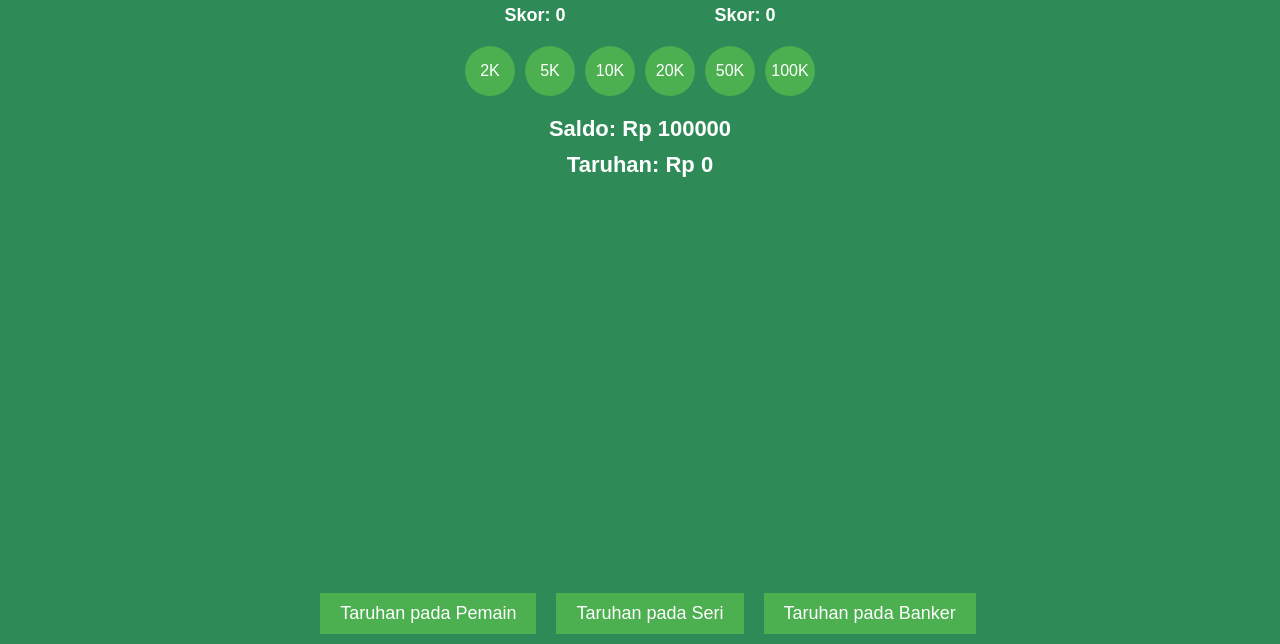
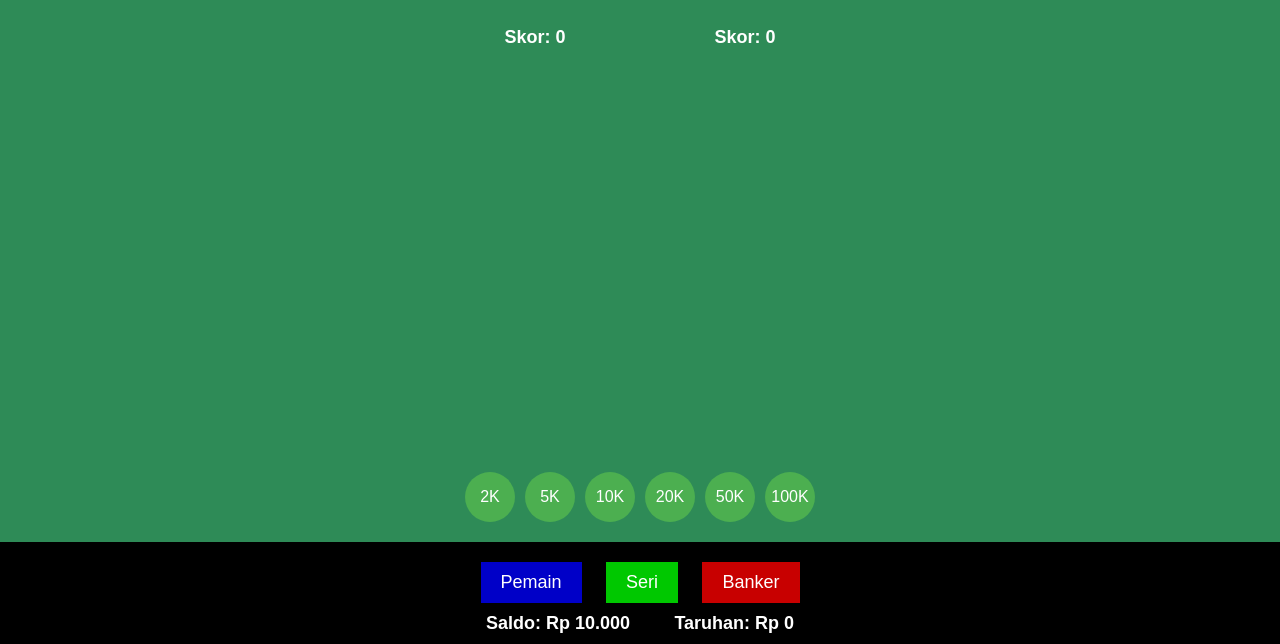
Before and after one commit to hilmobibi/gemblong88, a plain HTML site: page index.html in a window 1280 px wide. Shown: the part 156-800 px from the top of the page. Drawn offline with Linux system fonts and the light colour scheme.

Commit message:
benerin css L

```diff
--- a/index.html
+++ b/index.html
@@ -10,27 +10,14 @@
             text-align: center;
             background-color: #2e8b57;
             color: #fff;
+            margin: 0;
+            display: flex;
+            flex-direction: column;
+            min-height: 100vh; /* Make sure the body covers the full height */
         }
         .container {
             margin-top: 50px;
-        }
-        .bet-buttons {
-            position: fixed;
-            bottom: 0;
-            width: 100%;
-            background-color: #2e8b57;
-            padding: 10px 0;
-            display: flex;
-            justify-content: center;
-            gap: 20px;
-        }
-        .bet-button {
-            padding: 10px 20px;
-            font-size: 18px;
-            cursor: pointer;
-            border: none;
-            color: #fff;
-            background-color: #4CAF50;
+            flex: 1; /* Allow this section to grow */
         }
         .hands-container {
             display: flex;
@@ -49,9 +36,6 @@
             justify-content: center;
             margin-top: 10px;
             gap: 10px;
-        }
-        .card-image-container {
-            position: relative;
         }
         .card-image {
             width: 60px;
@@ -88,10 +72,51 @@
             align-items: center;
             justify-content: center;
         }
+
+        .bottomSection {
+            background-color: #000000;
+            padding: 10px 0;
+        }
+        .bet-button {
+            padding: 10px 20px;
+            font-size: 18px;
+            cursor: pointer;
+            border: none;
+            color: #fff;
+            margin:  10px;
+        }
+        .bbplayer {
+            background-color: rgb(0, 0, 200);
+            padding: 10px 20px;
+            font-size: 18px;
+            cursor: pointer;
+            border: none;
+            color: #fff;
+            margin:  10px;
+        }
+        .bbtie {
+            background-color: rgb(0, 200, 0);
+            padding: 10px 20px;
+            font-size: 18px;
+            cursor: pointer;
+            border: none;
+            color: #fff;
+            margin:  10px;
+        }
+        .bbbanker {
+            background-color: rgb(200, 0, 0);
+            padding: 10px 20px;
+            font-size: 18px;
+            cursor: pointer;
+            border: none;
+            color: #fff;
+            margin:  10px;
+        }
         #balance, #bet-amount {
-            font-size: 22px;
+            font-size: 18px;
             font-weight: bold;
-            margin: 10px 0;
+            display: inline;
+            margin: 20px;
         }
     </style>
 </head>
@@ -111,6 +136,8 @@
                 <div id="banker-cumulative-score" class="cumulative-score">Skor: 0</div>
             </div>
         </div>
+    </div>
+
     <div class="coin-container">
         <button class="coin" onclick="selectBetAmount(2000)">2K</button>
         <button class="coin" onclick="selectBetAmount(5000)">5K</button>
@@ -119,16 +146,17 @@
         <button class="coin" onclick="selectBetAmount(50000)">50K</button>
         <button class="coin" onclick="selectBetAmount(100000)">100K</button>
     </div>
+
+    <div class="bottomSection">
+        <button class="bbplayer" onclick="placeBet('Player')">Pemain</button>
+        <button class="bbtie" onclick="placeBet('Tie')">Seri</button>
+        <button class="bbbanker" onclick="placeBet('Banker')">Banker</button>
+        <div class="money-section">
+            <div id="balance">Saldo: Rp 10.000</div>
+            <div id="bet-amount">Taruhan: Rp 0</div>
         </div>
 
-    <div class="bet-buttons">
-        <button class="bet-button" onclick="placeBet('Player')">Taruhan pada Pemain</button>
-        <button class="bet-button" onclick="placeBet('Tie')">Taruhan pada Seri</button>
-        <button class="bet-button" onclick="placeBet('Banker')">Taruhan pada Banker</button>
     </div>
-
-    <div id="balance">Saldo: Rp 100000</div>
-    <div id="bet-amount">Taruhan: Rp 0</div>
 
     <script>
         let deck = [];
@@ -137,6 +165,10 @@
         let playerBet = '';
         let balance = 10000; // initial balance
         let betAmount = 0; // selected bet amount
+
+        function formatCurrency(amount) {
+            return amount.toString().replace(/\B(?=(\d{3})+(?!\d))/g, "."); // Format with thousands separator
+        }
 
         function initializeDeck() {
             deck = [];
@@ -169,7 +201,7 @@
 
         function selectBetAmount(amount) {
             betAmount = amount;
-            document.getElementById("bet-amount").innerHTML = `Taruhan: Rp ${amount}`;
+            document.getElementById("bet-amount").innerHTML = `Taruhan: Rp ${formatCurrency(amount)}`;
             document.getElementById("result").innerHTML = ''; // Clear result when selecting a new bet
         }
 
@@ -185,7 +217,7 @@
         }
 
         function updateBalanceDisplay() {
-            document.getElementById("balance").innerHTML = `Saldo: Rp ${balance}`;
+            document.getElementById("balance").innerHTML = `Saldo: Rp ${formatCurrency(balance)}`;
         }
 
         function startGame(betAmount) {
@@ -223,7 +255,6 @@
 
                 updateBalanceDisplay();
             }, 4000);
-
         }
 
         function drawAndRevealCard(hand, elementId, scoreId) {
```
Lines whose indentation alone changed are shown as unchanged.
